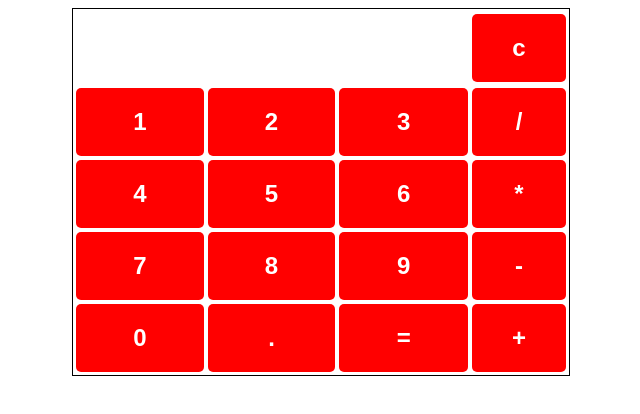
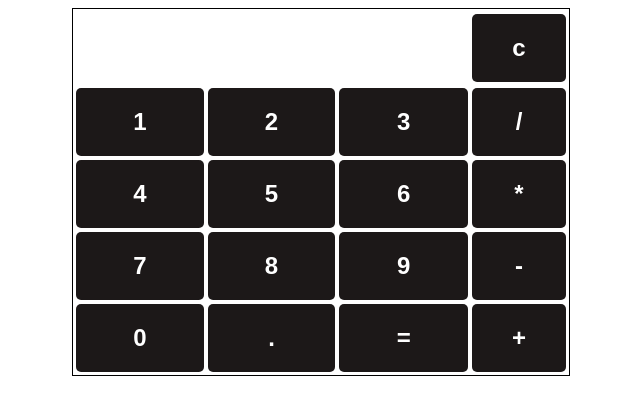
Before and after one commit to PriyankaSahu28/hacktoberfest22, a plain HTML site: page web Calculator/index.htm in a window 1280 px wide. Shown: the whole page, without its empty margins (319-959 px from the left). Drawn offline with nearby package versions, Linux system fonts and the light colour scheme.

Commit message:
Update index.htm
Changed Color of keys

```diff
--- a/web Calculator/index.htm
+++ b/web Calculator/index.htm
@@ -24,7 +24,7 @@
       input[type="button"] {
         width: 100%;
         padding: 20px 40px;
-        background-color: red;
+        background-color: rgb(28, 24, 24);
         color: white;
         font-size: 24px;
         font-weight: bold;
```
